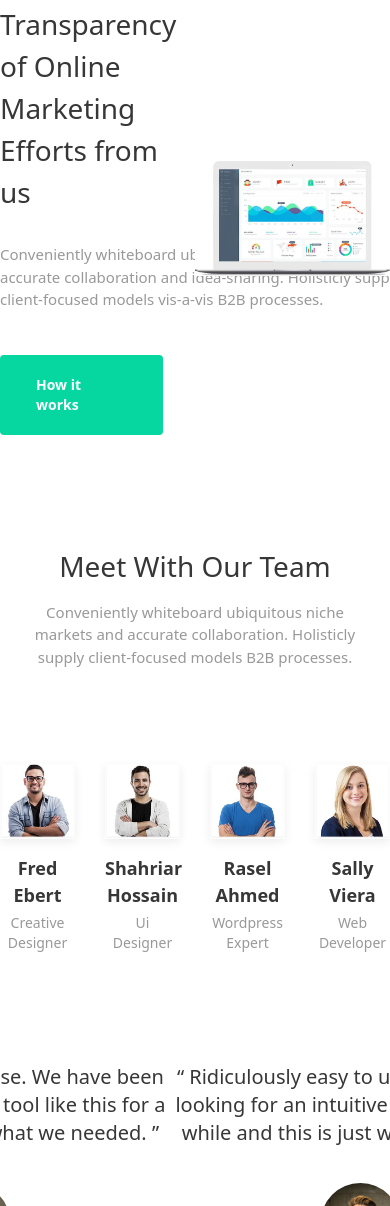
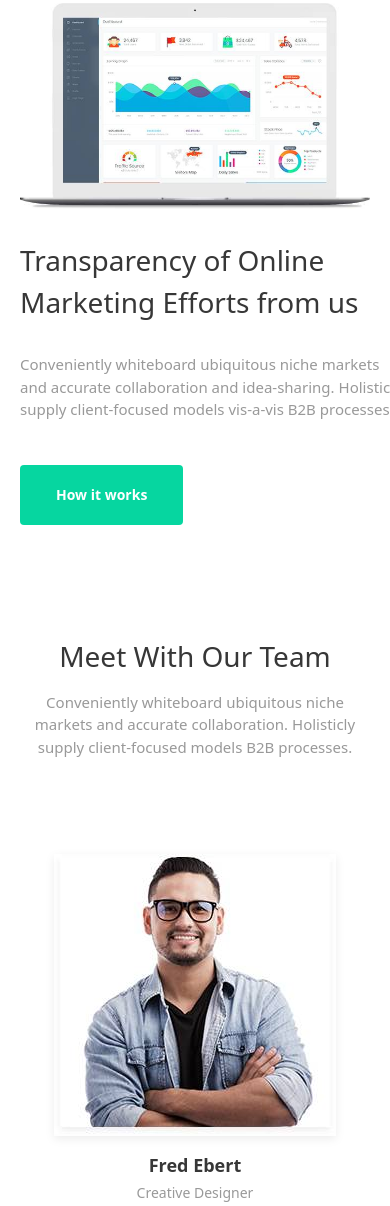
Before and after one commit to shishirrahman00/traffic-tailwind, a website: page about-us.html in a window 390 px wide. Shown: the part 1469-2675 px from the top of the page. Drawn offline with nearby package versions, Linux system fonts and the light colour scheme.

Commit message:
Added about-us.html with full responsive

```diff
--- a/about-us.html
+++ b/about-us.html
@@ -140,16 +140,18 @@
     <!-- ABOUT-US-SECTION-END -->
 
     <!-- HOW-IT-WORKS-SECTION-START -->
-    <div class="pb-[110px]">
+    <div class="pb-[110px] px-5 xl:px-0">
       <div class="container mx-auto">
-        <div class="grid grid-cols-12 items-center">
-          <div class="col-start-1 col-end-6">
+        <div class="grid grid-cols-12 items-center gap-y-[30px] md:gap-y-0">
+          <div
+            class="lg:col-start-1 lg:col-end-6 md:col-start-1 md:col-end-7 col-start-1 col-end-13 order-2 md:order-1"
+          >
             <div>
               <h1 class="text-[28px] text-[#373737] font-normal mb-[30px]">
                 Transparency of Online Marketing Efforts from us
               </h1>
               <p
-                class="text-[15px] text-[#999999] font-light w-[420px] mb-[44px]"
+                class="text-[15px] text-[#999999] font-light lg:w-[420px] md:w-[360px] w-[390px] mb-[44px] line-clamp-3"
               >
                 Conveniently whiteboard ubiquitous niche markets and accurate
                 collaboration and idea-sharing. Holisticly supply client-focused
@@ -162,7 +164,9 @@
               >
             </div>
           </div>
-          <div class="col-start-7 col-end-13">
+          <div
+            class="lg:col-start-7 lg:col-end-13 md:col-start-7 md:col-end-13 col-start-1 col-end-13 order-1 md:order-2"
+          >
             <div>
               <img src="./assets/img/laptop.jpg" alt="" />
             </div>
@@ -173,7 +177,7 @@
     <!-- HOW-IT-WORKS-SECTION-END -->
 
     <!-- TEAM-SECTION-START -->
-    <div>
+    <div class="px-4 xl:px-0">
       <div class="container mx-auto">
         <div>
           <div class="text-center">
@@ -181,7 +185,7 @@
               Meet With Our Team
             </h3>
             <p
-              class="text-[15px] text-[#999999] font-normal xl:w-[45%] lg:w-[51%] md:w-[70%] w-[90%] mx-auto mb-24"
+              class="text-[15px] text-[#999999] font-normal xl:w-[45%] lg:w-[55%] md:w-[75%] w-[90%] mx-auto mb-24"
             >
               Conveniently whiteboard ubiquitous niche markets and accurate
               collaboration. Holisticly supply client-focused models B2B
@@ -189,8 +193,12 @@
             </p>
           </div>
 
-          <div class="grid grid-cols-12 gap-x-[30px]">
-            <div class="col-start-1 col-end-4">
+          <div
+            class="grid grid-cols-12 gap-x-[30px] gap-y-[60px] justify-items-center"
+          >
+            <div
+              class="lg:col-start-1 lg:col-end-4 md:col-start-1 md:col-end-7 col-start-1 col-end-13"
+            >
               <div>
                 <div class="mb-4">
                   <img
@@ -209,7 +217,9 @@
                 </div>
               </div>
             </div>
-            <div class="col-start-4 col-end-7">
+            <div
+              class="lg:col-start-4 lg:col-end-7 md:col-start-7 md:col-end-13 col-start-1 col-end-13"
+            >
               <div>
                 <div class="mb-4">
                   <img
@@ -226,7 +236,9 @@
                 </div>
               </div>
             </div>
-            <div class="col-start-7 col-end-10">
+            <div
+              class="lg:col-start-7 lg:col-end-10 md:col-start-1 md:col-end-7 col-start-1 col-end-13"
+            >
               <div>
                 <div class="mb-4">
                   <img
@@ -245,7 +257,9 @@
                 </div>
               </div>
             </div>
-            <div class="col-start-10 col-end-13">
+            <div
+              class="lg:col-start-10 lg:col-end-13 md:col-start-7 md:col-end-13 col-start-1 col-end-13"
+            >
               <div>
                 <div class="mb-4">
                   <img
```
Also changed, not shown: assets/css/output.css.
